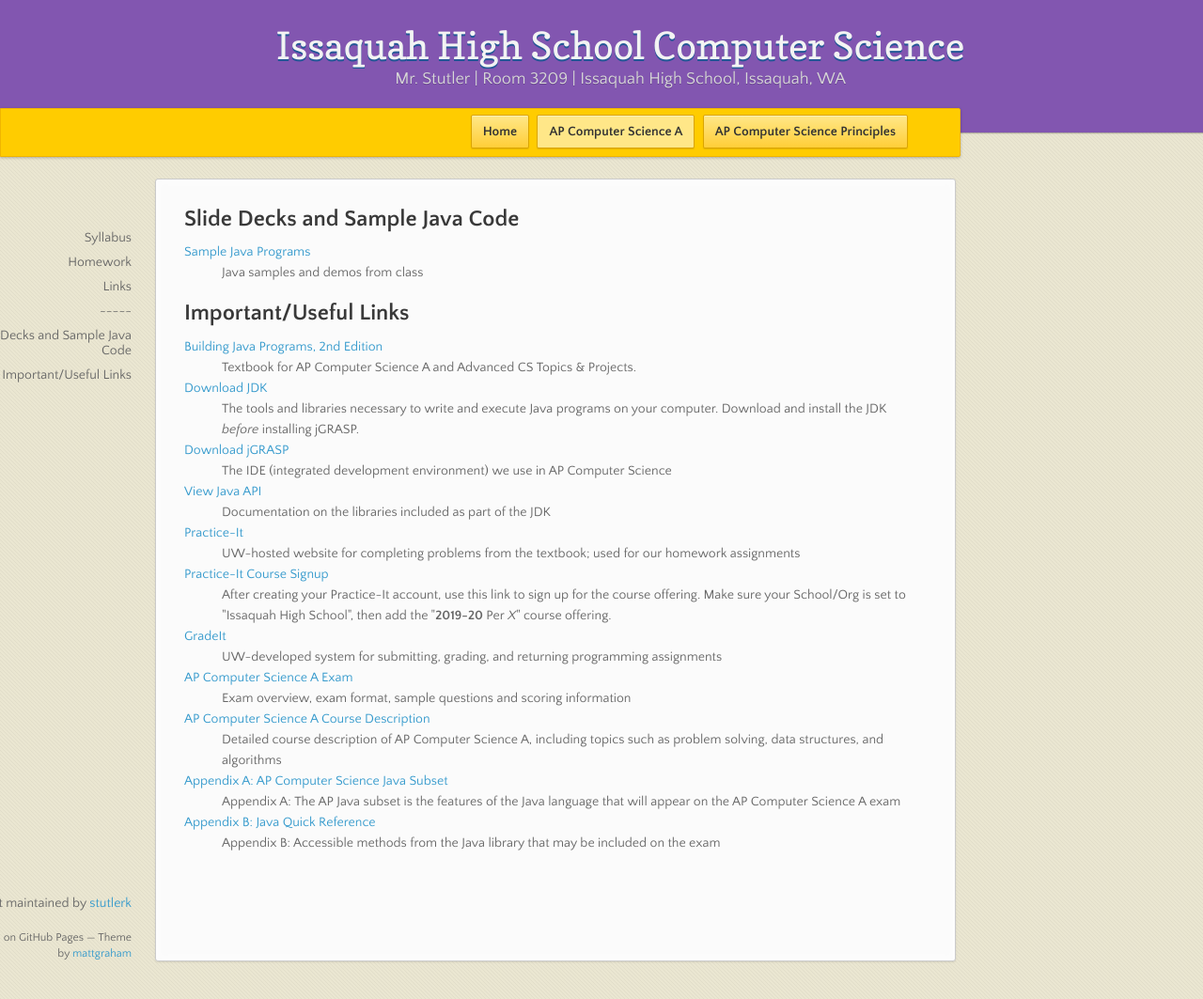
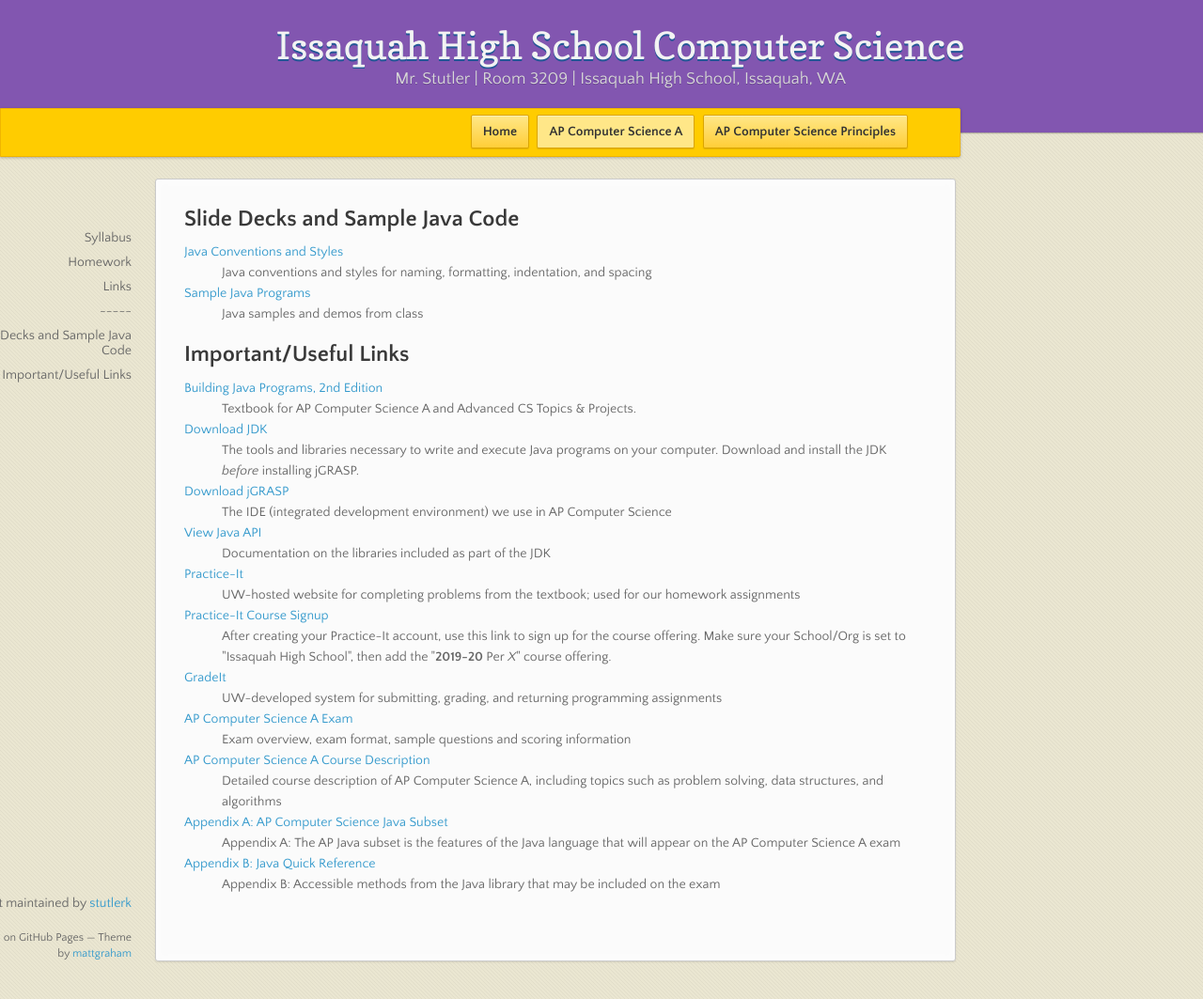
Before and after one commit to stutlerk/ihs-website, a Jekyll site: the page built from _apcsa/links.html, in a window 1280 px wide and 1063 px high. Shown: the whole window at 94% size. Built offline with Jekyll 4.4.1, drawn with Linux system fonts in a browser that asks for light colours; nearby versions of some CDN libraries; some of the changed lines change nothing that is shown.

Commit message:
Update links.html

```diff
--- a/_apcsa/links.html
+++ b/_apcsa/links.html
@@ -27,10 +27,10 @@ layout: course
 
     <dt><a href="https://issaquahwednet-my.sharepoint.com/personal/stutlerk_issaquah_wednet_edu/_layouts/15/guestaccess.aspx?guestaccesstoken=Kgjf1YckEWcteDKQzwu71snZs%2b3dvuRe4CO3qEicWgY%3d&docid=06de690088a2d4798bf063ea361002041&rev=1">Computer Hardware and Binary Data</a></dt>
     <dd>PowerPoint slide deck covering computer hardware and binary data</dd>
+    -->
 
-    <dt><a href="" target="_blank">Java Conventions and Styles</a></dt>
+    <dt><a href="https://issaquahwednet-my.sharepoint.com/:p:/g/personal/stutlerk_issaquah_wednet_edu/EScLvPpHKClMr0JTqhlHh_gBKJGBryslvbw5BkK2AYefhw?e=yY2w39" target="_blank">Java Conventions and Styles</a></dt>
     <dd>Java conventions and styles for naming, formatting, indentation, and spacing</dd>
-    -->
 
     <dt><a href="https://issaquahwednet-my.sharepoint.com/:f:/g/personal/stutlerk_issaquah_wednet_edu/Eu17MNhXatBJliP9rBYycbkBT3tgCJMuwLyUcW7VkN5tjQ?e=iv2Rv0">Sample Java Programs</a></dt>
     <dd>Java samples and demos from class</dd>
```
